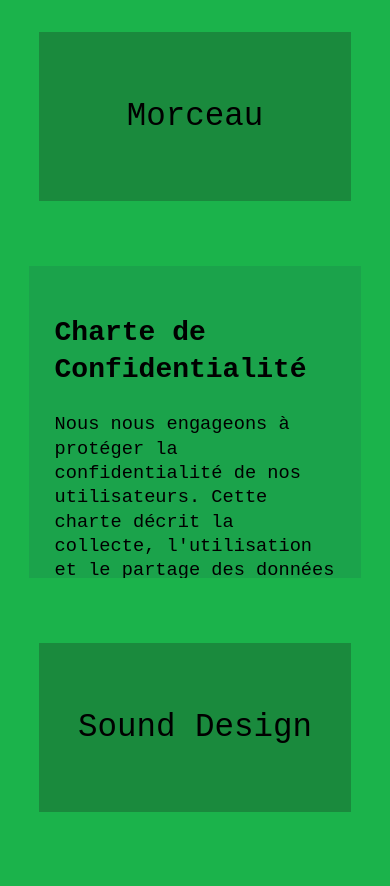
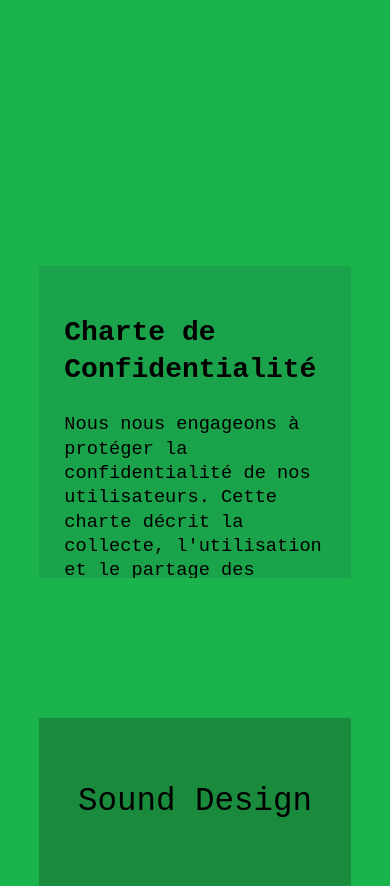
Before and after one commit to MichLLLLL/idees-musique, a plain HTML site: page index.html in a window 390 px wide. Before the commit the page ends 844 px from the top, so only its background shows below. Drawn offline with Linux system fonts and the light colour scheme.

Commit message:
Update index.html

```diff
--- a/index.html
+++ b/index.html
@@ -139,6 +139,8 @@
 */
 
         #polconf {
+	    position: absolute;
+	    transform : translateY(-20vh);
             /*display: block;*/
             /*margin: 2vh;*/
 
@@ -150,7 +152,7 @@
             line-height: 1.3;
          padding: 3vh;
 
-            /*width: 100vw;*/
+            width: 80vw;
             /*height: 100vh;*/
 
             font-family: 'Josefin Sans', sans-serif;
@@ -165,7 +167,7 @@
 
             max-width: 85vw;
             height: 37vh;
-         overflow: scroll;
+         overflow-y: scroll;
 
             font-family: monospace;
             font-size: 14pt;
@@ -190,6 +192,7 @@
             transform: translateY(-150vh);
         }
         .btn {
+		transform: translateY(20vh);
             font-family: monospace;
             font-size: 4em;
 
@@ -219,7 +222,7 @@
             outline: 1px solid black;
             outline-offset: -10px;
 
-            transform: scale(1.07);
+            transform: transformY(20vh) scale(1.07);
         }
 
         .btn:active {
@@ -322,6 +325,10 @@
         }
 
         @media (max-width: 800px) {
+		#polconf {
+			max-width: 85vw;
+			transform: none;
+		}
             #choix {
                 grid-auto-flow: row;
             }
@@ -330,6 +337,7 @@
                 padding: 5%;
                 /* height: 20vh; */
                 font-size: 2.5em;
+		    trasnform: none;
             }
 
             .page {
```
